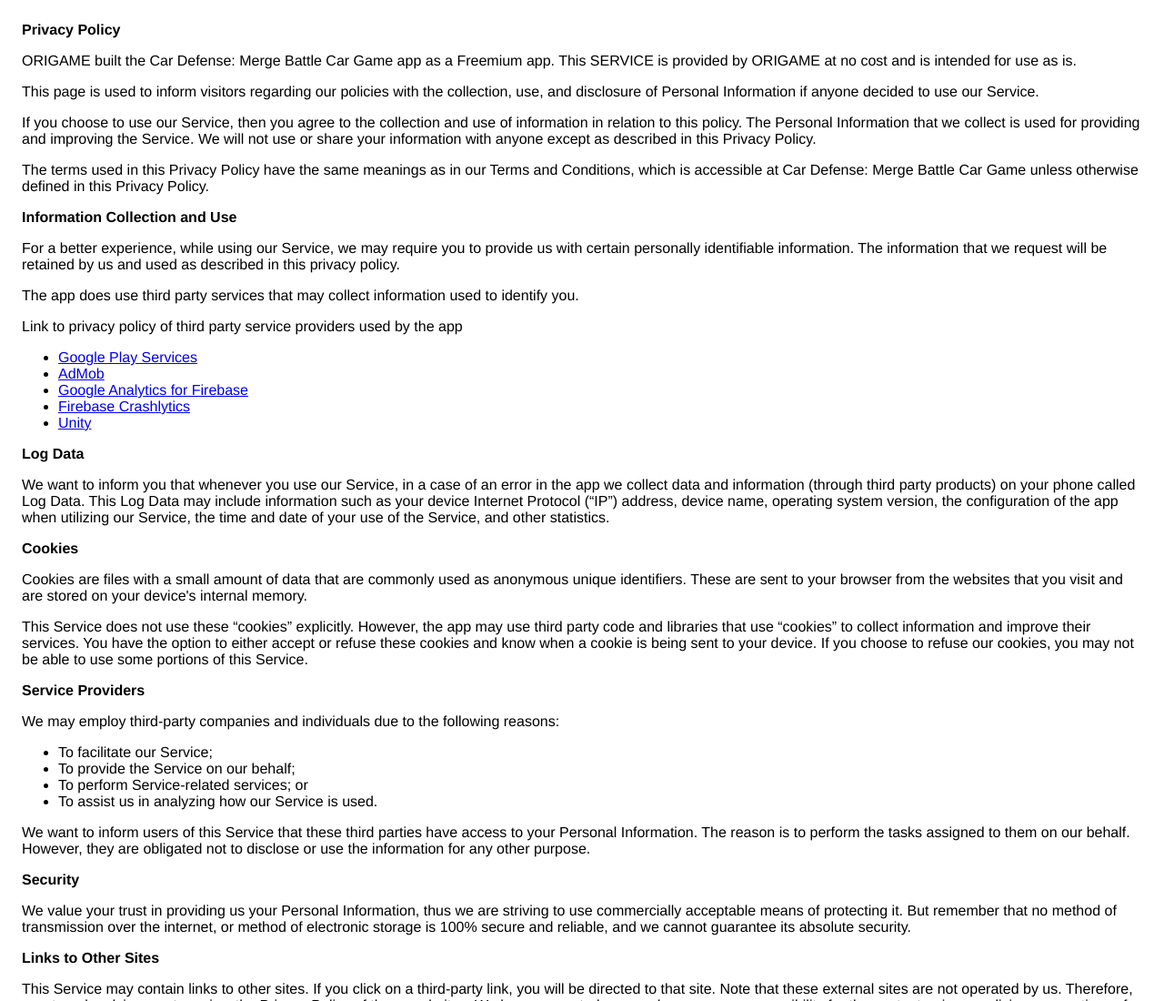
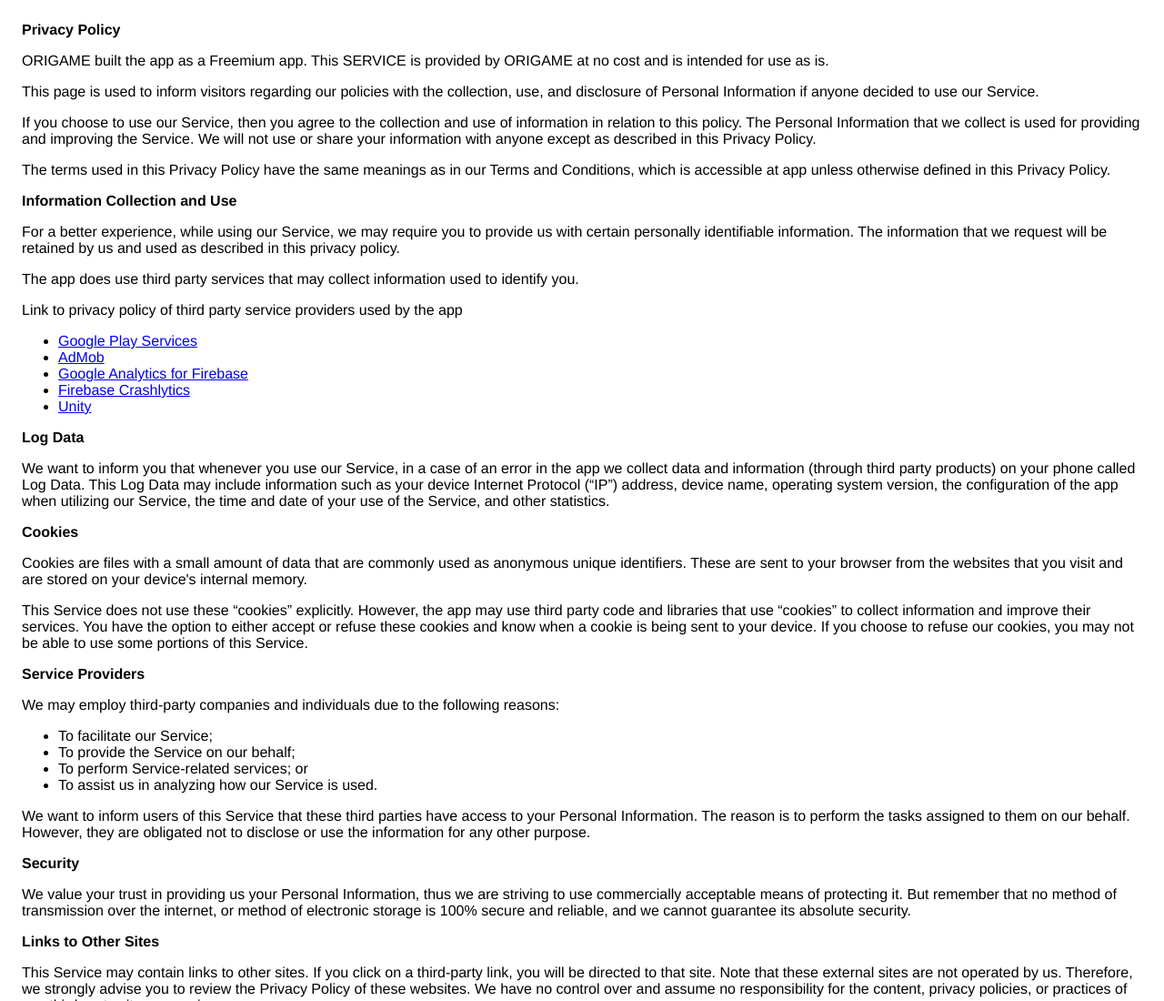
Before and after one commit to sultanlive/codevkz, a plain HTML site: page privacy-policy.html in a window 1280 px wide. Shown: the top 1100 px of the page at 91% size. Drawn offline with Linux system fonts and the light colour scheme.

Commit message:
Update privacy-policy.html

```diff
--- a/privacy-policy.html
+++ b/privacy-policy.html
@@ -8,7 +8,7 @@
     </head>
     <body>
     <strong>Privacy Policy</strong> <p>
-                  ORIGAME built the Car Defense: Merge Battle Car Game app as
+                  ORIGAME built the app as
                   a Freemium app. This SERVICE is provided by
                   ORIGAME at no cost and is intended for use as
                   is.
@@ -24,8 +24,8 @@
                   anyone except as described in this Privacy Policy.
                 </p> <p>
                   The terms used in this Privacy Policy have the same meanings
-                  as in our Terms and Conditions, which is accessible at
-                  Car Defense: Merge Battle Car Game unless otherwise defined in this Privacy Policy.
+                  as in our Terms and Conditions, which is accessible at app
+                  unless otherwise defined in this Privacy Policy.
                 </p> <p><strong>Information Collection and Use</strong></p> <p>
                   For a better experience, while using our Service, we
                   may require you to provide us with certain personally
```
